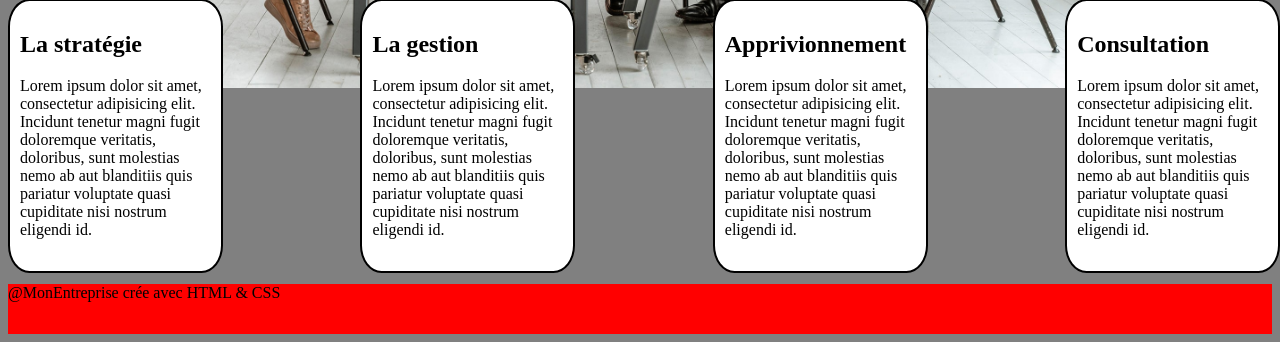
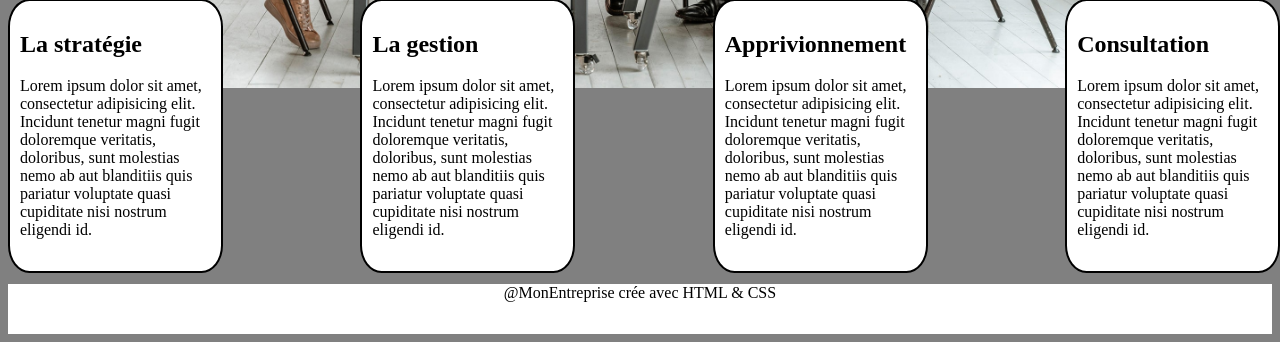
Before and after one commit to Corentin-Bds/bloc1, a PHP site: page /html/index.html in a window 1280 px wide. Shown: the part 702-1044 px from the top of the page. Run offline with PHP 8.4, Linux system fonts and the light colour scheme.

Commit message:
Fintion td3 premier site

```diff
--- a/td3/css/style.css
+++ b/td3/css/style.css
@@ -34,8 +34,11 @@ main {
     margin-top: 450px;
 }
 footer {
-    background: red;
+    background: white;
     height: 50px;
     margin-right: 0px;
     margin-left: 0px;
 }
+footer>p {
+    text-align: center;
+}
```
